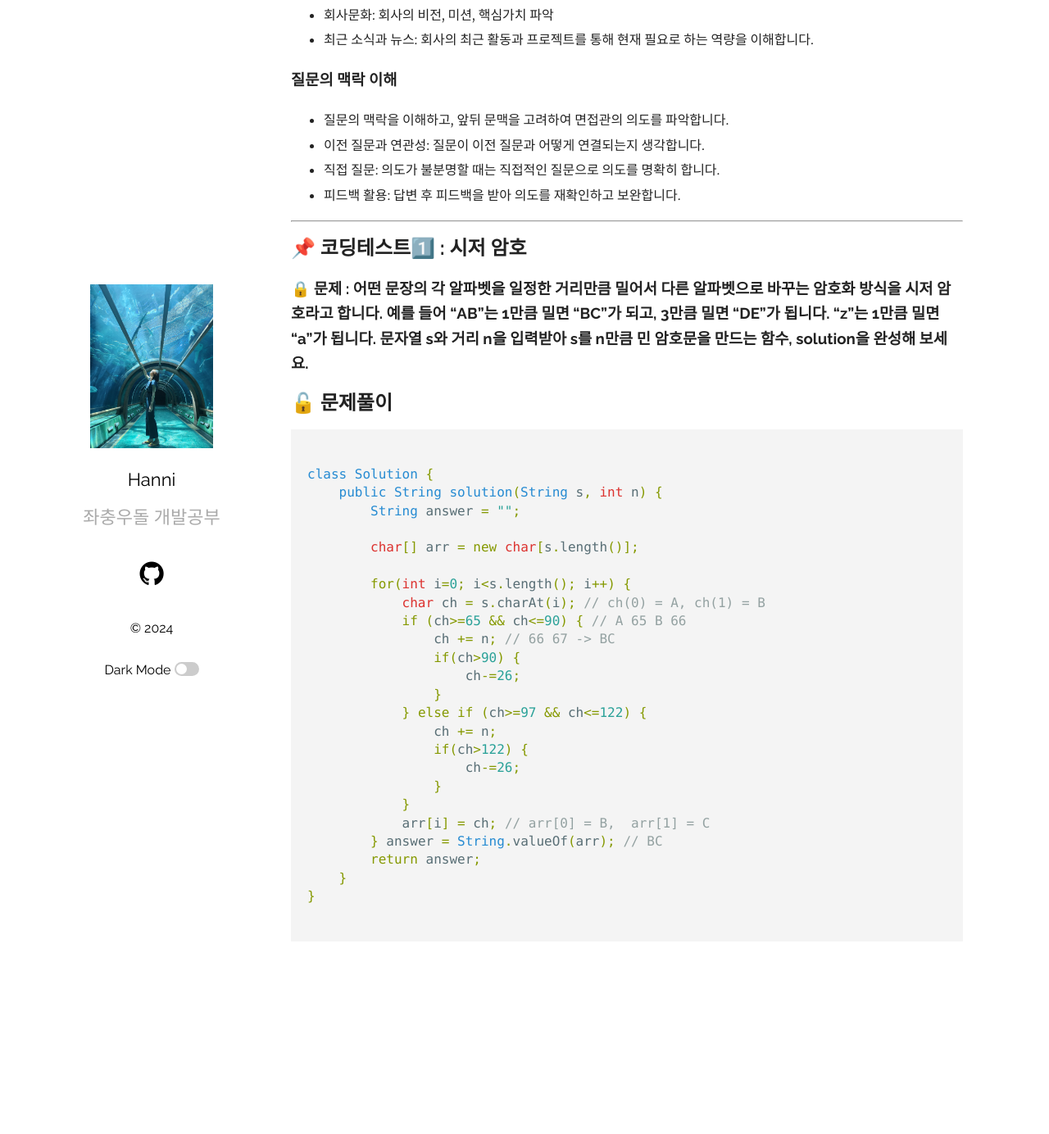
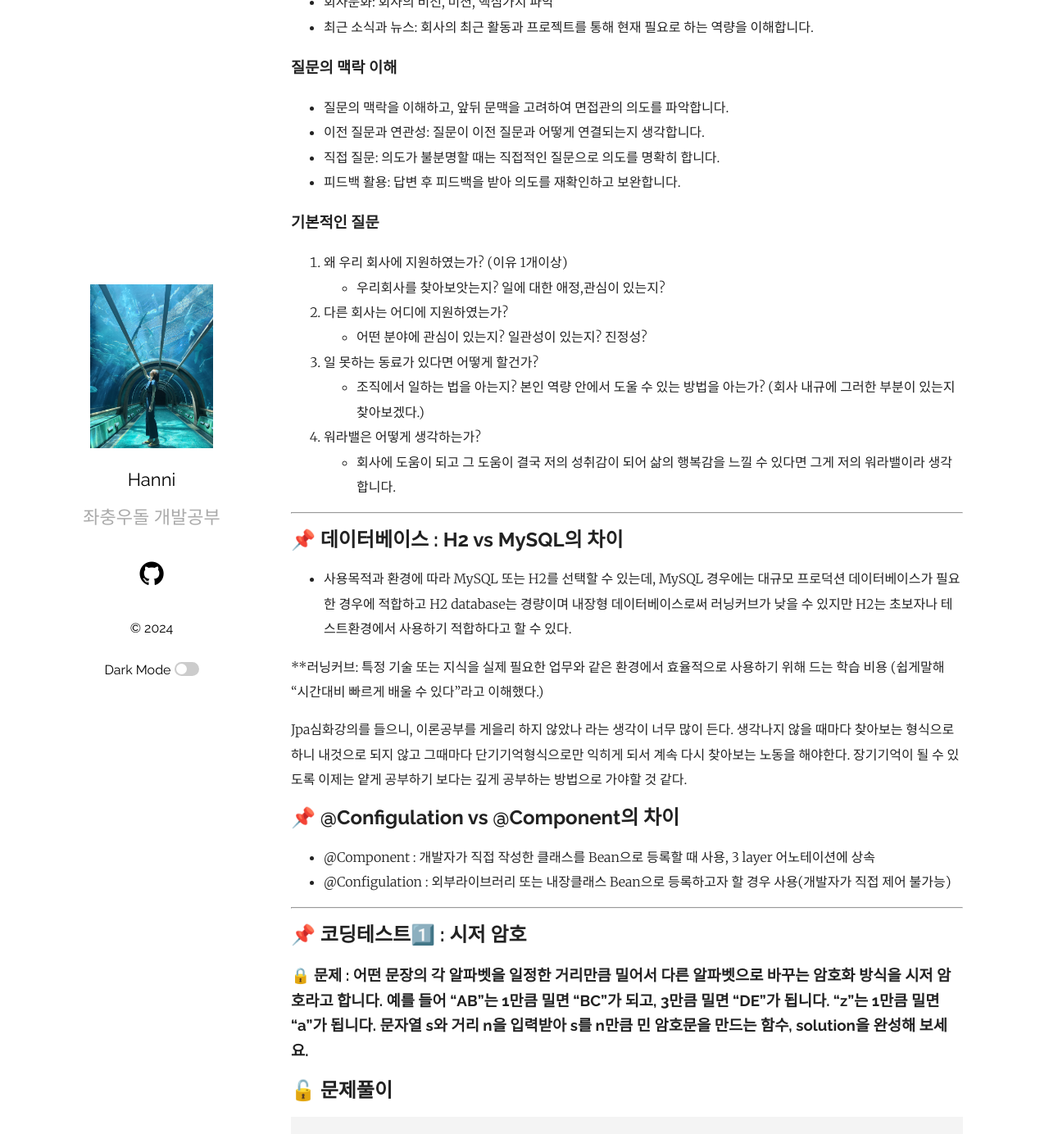
Before and after one commit to HaejungHan/HaejungHan.previous.blog, a Jekyll site: the page built from _posts/2024-06-26-기술면접준비, 시저암호.markdown, in a window 1280 px wide and 1400 px high, scrolled down 646 px. Shown: the top 1384 px of the window at 82% size. Built offline with Jekyll 4.4.1, drawn with Linux system fonts in a browser that asks for light colours; before the commit the page ends 1840 px from its top, so only the background shows below that; some of the changed text lies outside the part shown.

Commit message:
20240626 TIL

```diff
--- a/_posts/2024-06-26-기술면접준비, 시저암호.markdown
+++ b/_posts/2024-06-26-기술면접준비, 시저암호.markdown
@@ -1,6 +1,6 @@
 ---
 layout: post
-title:  "TIL(20240626) [기술면접준비, 코딩테스트: 시저암호]"
+title:  "TIL(20240626) [h2와MySQL의 차이, 기술면접준비, 코딩테스트: 시저암호]"
 date:  2024-06-26
 categories: TIL 기술면접 코딩테스트
 ---
@@ -9,7 +9,6 @@ categories: TIL 기술면접 코딩테스트
 
 # 📌 기술면접
 
-## 💡
 
 ### 기술면접 시 3가지
 - 기술적 역량
@@ -31,6 +30,32 @@ categories: TIL 기술면접 코딩테스트
 - 이전 질문과 연관성: 질문이 이전 질문과 어떻게 연결되는지 생각합니다.
 - 직접 질문: 의도가 불분명할 때는 직접적인 질문으로 의도를 명확히 합니다.
 - 피드백 활용: 답변 후 피드백을 받아 의도를 재확인하고 보완합니다.
+
+### 기본적인 질문
+1. 왜 우리 회사에 지원하였는가? (이유 1개이상)
+- 우리회사를 찾아보앗는지? 일에 대한 애정,관심이 있는지?
+2. 다른 회사는 어디에 지원하였는가?
+- 어떤 분야에 관심이 있는지? 일관성이 있는지? 진정성?
+3. 일 못하는 동료가 있다면 어떻게 할건가?
+- 조직에서 일하는 법을 아는지? 본인 역량 안에서 도울 수 있는 방법을 아는가? (회사 내규에 그러한 부분이 있는지 찾아보겠다.)
+4. 워라밸은 어떻게 생각하는가?
+- 회사에 도움이 되고 그 도움이 결국 저의 성취감이 되어 삶의 행복감을 느낄 수 있다면 그게 저의 워라밸이라 생각합니다.
+
+-----------------------------------------------------------------
+
+
+## 📌 데이터베이스 : H2 vs MySQL의 차이
+- 사용목적과 환경에 따라 MySQL 또는 H2를 선택할 수 있는데,
+MySQL 경우에는 대규모 프로덕션 데이터베이스가 필요한 경우에 적합하고 H2 database는 경량이며 내장형 데이터베이스로써 러닝커브가 낮을 수 있지만 H2는 초보자나 테스트환경에서 사용하기 적합하다고 할 수 있다.
+
+**러닝커브: 특정 기술 또는 지식을 실제 필요한 업무와 같은 환경에서 효율적으로 사용하기 위해 드는 학습 비용 (쉽게말해 "시간대비 빠르게 배울 수 있다"라고 이해했다.)
+
+
+Jpa심화강의를 들으니, 이론공부를 게을리 하지 않았나 라는 생각이 너무 많이 든다. 생각나지 않을 때마다 찾아보는 형식으로 하니 내것으로 되지 않고 그때마다 단기기억형식으로만 익히게 되서 계속 다시 찾아보는 노동을 해야한다. 장기기억이 될 수 있도록 이제는 얕게 공부하기 보다는 깊게 공부하는 방법으로 가야할 것 같다.
+
+## 📌 @Configulation vs @Component의 차이
+- @Component : 개발자가 직접 작성한 클래스를 Bean으로 등록할 때 사용, 3 layer 어노테이션에 상속
+- @Configulation : 외부라이브러리 또는 내장클래스 Bean으로 등록하고자 할 경우 사용(개발자가 직접 제어 불가능)
 
 
 
```
